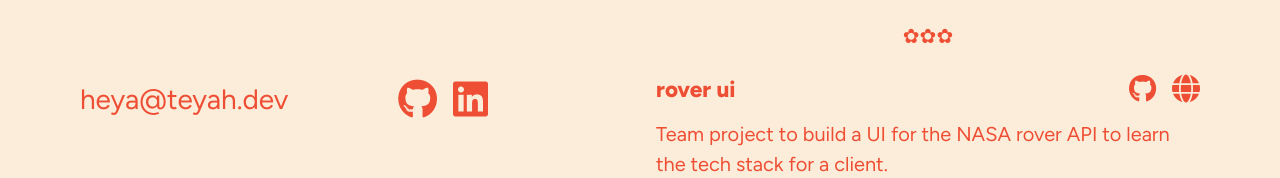
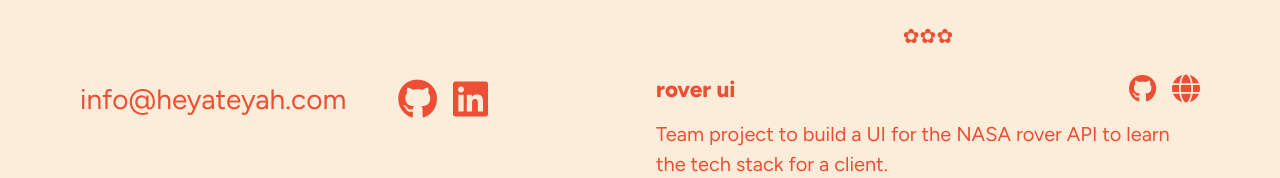
Before and after one commit to teyahbd/my-portfolio-site, a React (Vite) app: page / in a window 1280 px wide. Shown: the part 593-771 px from the top of the page. Built offline with nearby package versions, Linux system fonts and the light colour scheme; a web font is replaced by a local one.

Commit message:
refactor: update email address and add email link

```diff
--- a/src/atoms/Email/Email.tsx
+++ b/src/atoms/Email/Email.tsx
@@ -1,7 +1,11 @@
 import "./styles.css";
 
 function Email(props: { emailAddress: string }) {
-  return <p id="email">{props.emailAddress}</p>;
+  return (
+    <a id="email" href={`mailto:${props.emailAddress}`}>
+      {props.emailAddress}
+    </a>
+  );
 }
 
 export default Email;
--- a/src/atoms/Email/styles.css
+++ b/src/atoms/Email/styles.css
@@ -4,4 +4,5 @@
   padding: var(--small-padding-size);
   word-break: break-all;
   color: var(--primary-font-color);
+  text-decoration: none;
 }
--- a/src/data/info.ts
+++ b/src/data/info.ts
@@ -10,7 +10,7 @@ export const getInfo = (): Info => {
   const info = {
     name: "Teyah Brennen-Davies",
     job_title: "Software Engineer",
-    email: "heya@teyah.dev",
+    email: "info@heyateyah.com",
     github_profile_url: "https://github.com/teyahbd",
     linkedin_profile_url: "https://www.linkedin.com/in/teyahbd",
   };
```
